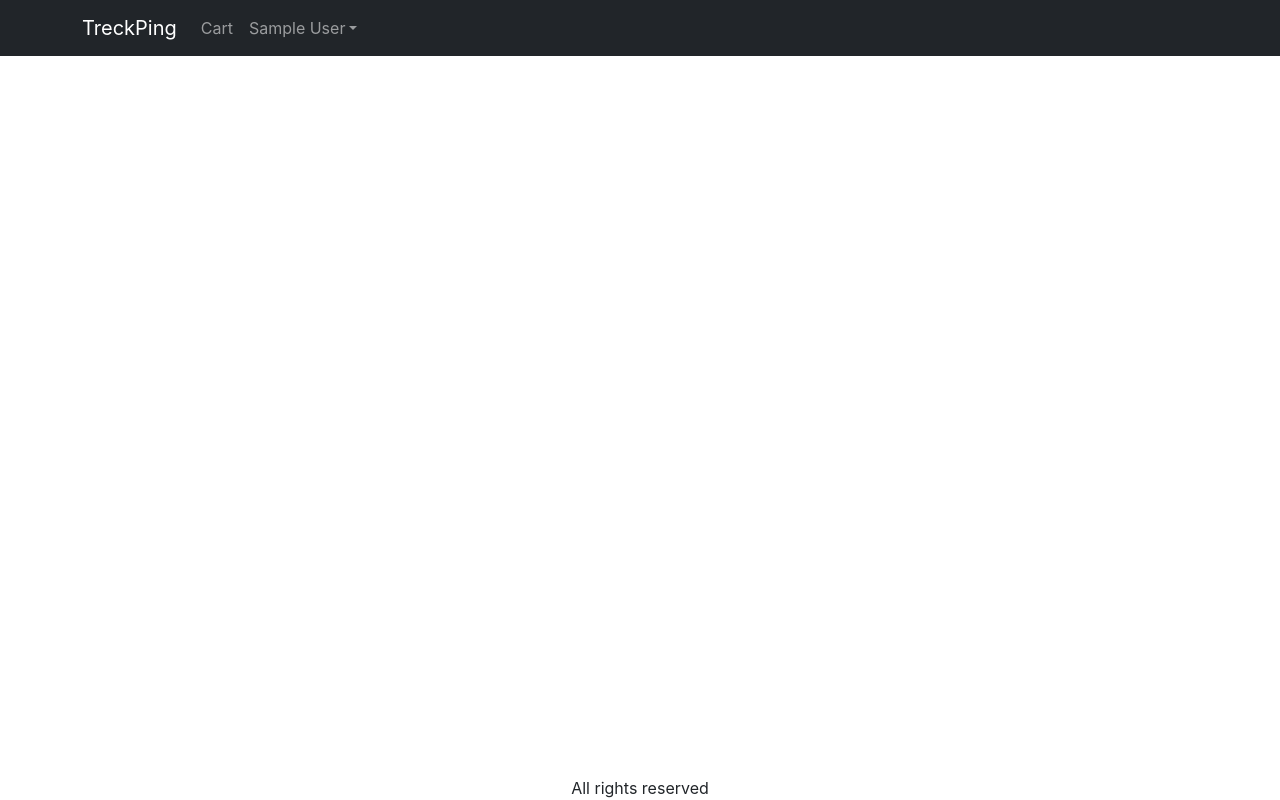
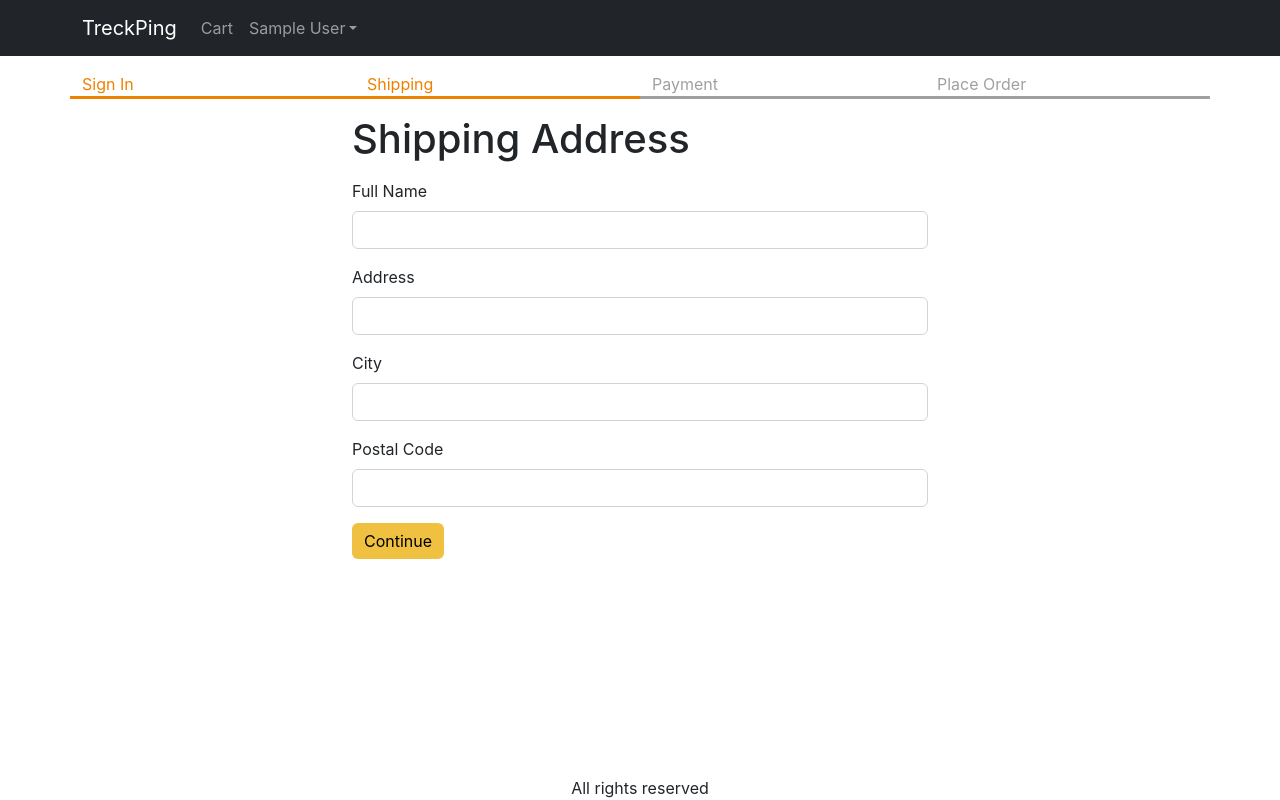
Before and after one commit to Chamuditha-Senanayake/Project-TreckPing--Frontend, a React (Create React App) app: page /shipping in a window 1280 px wide. Built offline with nearby package versions, Linux system fonts and the light colour scheme; sample sign-in values are in the browser's storage.

Commit message:
Add shipping address

```diff
--- a/src/App.js
+++ b/src/App.js
@@ -10,6 +10,7 @@
 import ProductScreen from './screens/ProductScreen';
 import SigninScreen from './screens/SigninScreen';
 import { Store } from './Store';
+import ShippingAddressScreen from './screens/ShippingAddressScreen';
 
 
 function App() {
@@ -19,6 +20,7 @@
   const signoutHandler = () => {
     ctxDispatch({ type: "USER_SIGNOUT" })
     localStorage.removeItem('userInfo');
+    localStorage.removeItem('shippingAdress');
   }
 
   return (
@@ -70,6 +72,7 @@
               <Route path='/' element={<HomeScreen />} />
               <Route path='/product/:slug' element={<ProductScreen />} />
               <Route path='/signin' element={<SigninScreen />} />
+              <Route path='/shipping' element={<ShippingAddressScreen />} />
               <Route path='/cart' element={<CartScreen />} />
 
             </Routes>
--- a/src/Store.js
+++ b/src/Store.js
@@ -1,4 +1,5 @@
 import { createContext, useReducer } from "react";
+import ShippingAddressScreen from "./screens/ShippingAddressScreen";
 
 export const Store = createContext();
 
@@ -8,6 +9,10 @@
         : null,
 
     cart: {
+        shippingAddress: localStorage.getItem('shippingAddress')
+            ? JSON.parse(localStorage.getItem('shippingAddress'))
+            : {},
+
         cartItems: localStorage.getItem('cartItems')
             ? JSON.parse(localStorage.getItem('cartItems'))
             : []
@@ -46,7 +51,22 @@
             return { ...state, userInfo: action.payload };
 
         case 'USER_SIGNOUT':
-            return { ...state, userInfo: null };
+            return {
+                ...state,
+                userInfo: null,
+                cartItems: [],
+                shippingAddress: {}
+            };
+
+        case 'SAVE_SHIPPING_ADDRESS':
+            return {
+                ...state,
+                cart: {
+                    ...state.cart,
+                    shippingAddress: action.payload
+                }
+            }
+
 
         default:
             return state;
--- /dev/null
+++ b/src/components/CheckoutSteps.js
@@ -0,0 +1,15 @@
+import React from 'react'
+import { Col, Row } from 'react-bootstrap'
+
+const CheckoutSteps = (props) => {
+    return (
+        <Row className='checkout-steps'>
+            <Col className={props.step1 ? 'active' : ''}>Sign In</Col>
+            <Col className={props.step2 ? 'active' : ''}>Shipping</Col>
+            <Col className={props.step3 ? 'active' : ''}>Payment</Col>
+            <Col className={props.step4 ? 'active' : ''}>Place Order</Col>
+        </Row>
+    )
+}
+
+export default CheckoutSteps
--- a/src/index.css
+++ b/src/index.css
@@ -57,3 +57,13 @@
 .small-container {
   max-width: 600px;
 }
+
+.checkout-steps>div {
+  border-bottom: 0.2rem solid #a0a0a0;
+  color: #a0a0a0;
+}
+
+.checkout-steps>div.active {
+  border-bottom: 0.2rem solid #f08000;
+  color: #f08000;
+}
--- /dev/null
+++ b/src/screens/ShippingAddressScreen.js
@@ -0,0 +1,91 @@
+import React, { useContext, useEffect, useState } from 'react';
+import { Button, Form } from 'react-bootstrap';
+import { Helmet } from 'react-helmet-async';
+import { useNavigate } from 'react-router-dom';
+import CheckoutSteps from '../components/CheckoutSteps';
+import { Store } from '../Store';
+
+const ShippingAddressScreen = () => {
+    const navigate = useNavigate();
+    const { state, dispatch: ctxDispacth } = useContext(Store)
+
+    const {
+        userInfo,
+        cart: { shippingAddress }
+    } = state;
+
+    const [fullName, setFullName] = useState(shippingAddress.fullName || '');
+    const [address, setAddress] = useState(shippingAddress.address || '');
+    const [city, setCity] = useState(shippingAddress.city || '');
+    const [postalCode, setPostalCode] = useState(shippingAddress.postalCode || '');
+
+    useEffect(() => {
+        if (!userInfo) {
+            navigate('/signin?redirect=/shipping');
+        }
+    }, [userInfo, navigate]);
+
+
+    const submitHandler = (e) => {
+        e.preventDefault();
+
+        ctxDispacth({
+            type: 'SAVE_SHIPPING_ADDRESS',
+            payload: {
+                fullName,
+                address,
+                city,
+                postalCode
+            }
+        });
+        localStorage.setItem(
+            'shippingAddress',
+            JSON.stringify({
+                fullName,
+                address,
+                city,
+                postalCode
+            })
+        );
+        navigate('/payment');
+    }
+    return (
+        <div>
+            <Helmet>
+                <title>Shipping Address</title>
+            </Helmet>
+            <CheckoutSteps step1 step2></CheckoutSteps>
+            <div className='container small-container'>
+                <h1 className='my-3'>Shipping Address</h1>
+                <Form onSubmit={submitHandler}>
+
+                    <Form.Group className='mb-3' controlId='fullName'>
+                        <Form.Label>Full Name</Form.Label>
+                        <Form.Control value={fullName} onChange={(e) => setFullName(e.target.value)} required />
+                    </Form.Group>
+
+                    <Form.Group className='mb-3' controlId='address'>
+                        <Form.Label>Address</Form.Label>
+                        <Form.Control value={address} onChange={(e) => setAddress(e.target.value)} required />
+                    </Form.Group>
+
+                    <Form.Group className='mb-3' controlId='city'>
+                        <Form.Label>City</Form.Label>
+                        <Form.Control value={city} onChange={(e) => setCity(e.target.value)} required />
+                    </Form.Group>
+
+                    <Form.Group className='mb-3' controlId='postalCode'>
+                        <Form.Label>Postal Code</Form.Label>
+                        <Form.Control value={postalCode} onChange={(e) => setPostalCode(e.target.value)} required />
+                    </Form.Group>
+
+                    <div className='mb-3'>
+                        <Button variant='primary' type='submit'>Continue</Button>
+                    </div>
+                </Form>
+            </div>
+        </div>
+    )
+}
+
+export default ShippingAddressScreen
```
